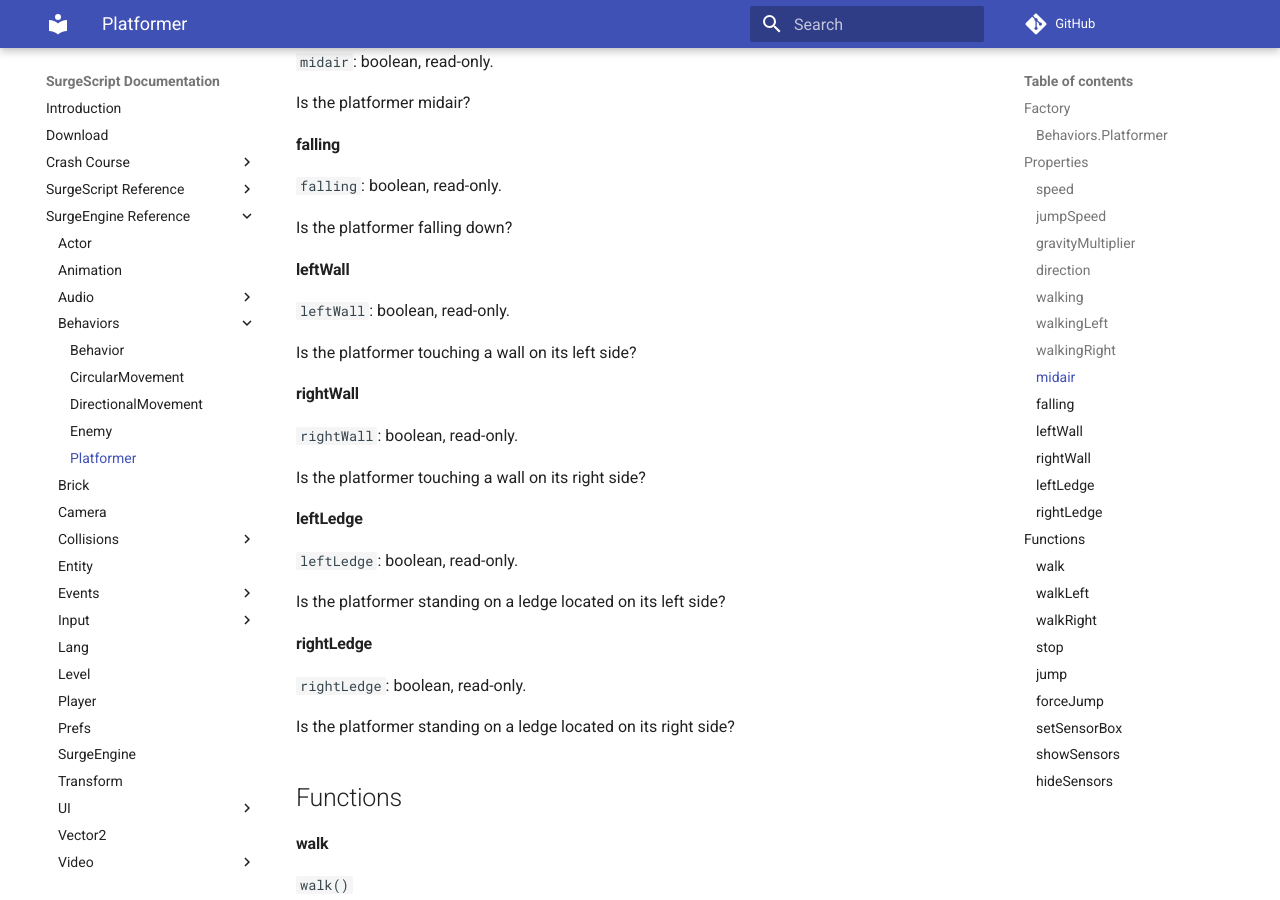
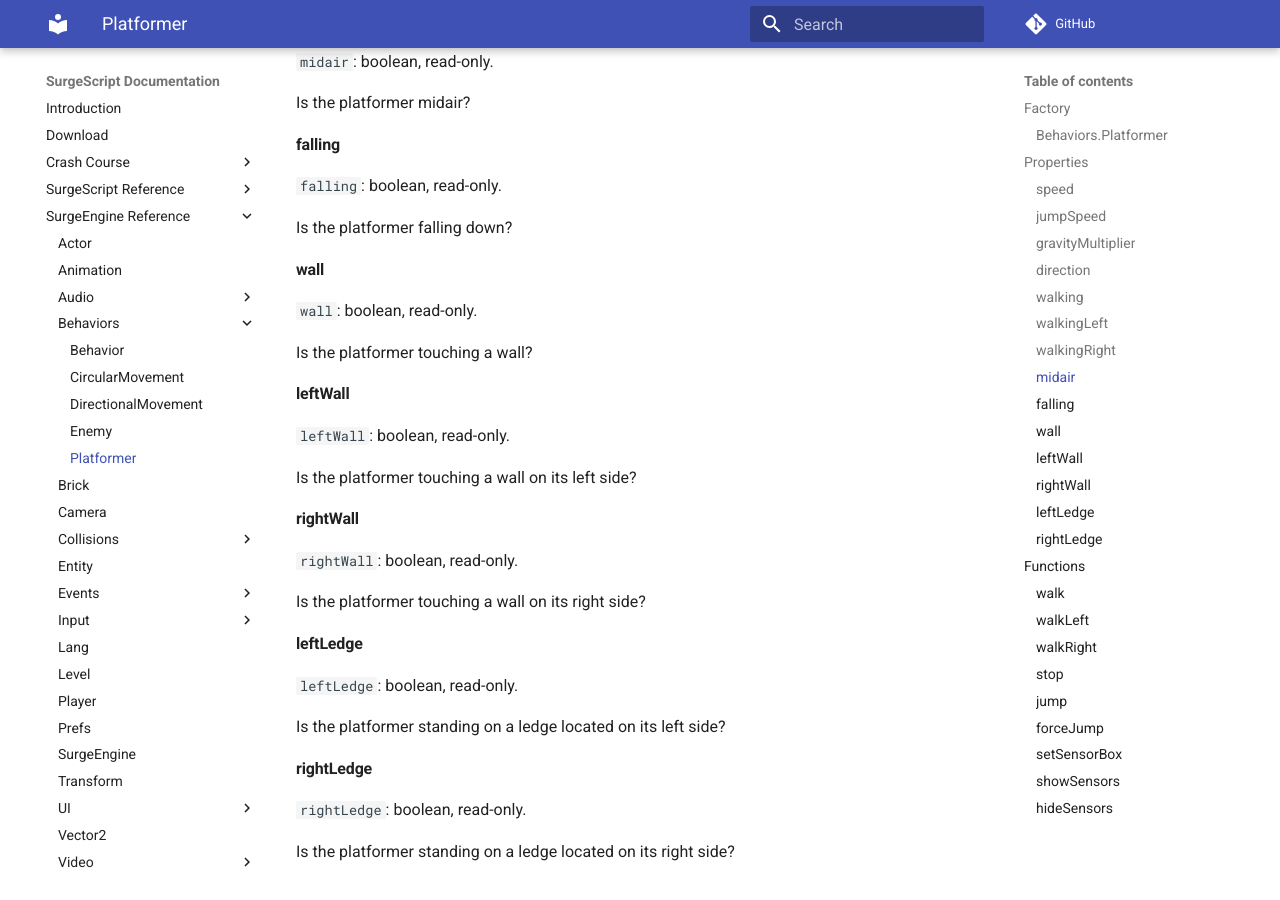
Before and after one commit to alemart/surgescript, an MkDocs documentation site: the page built from docs/engine/platformer.md, in a window 1280 px wide and 900 px high, scrolled down 2116 px. Built offline with MkDocs 1.6.1 and Material for MkDocs 9.7.7, drawn with Linux system fonts in a browser that asks for light colours; comment, search, counter and statistics services are not loaded.

Commit message:
Add to docs: Platformer.wall

```diff
--- a/docs/engine/platformer.md
+++ b/docs/engine/platformer.md
@@ -101,6 +101,12 @@ Is the platformer midair?
 `falling`: boolean, read-only.
 
 Is the platformer falling down?
+
+#### wall
+
+`wall`: boolean, read-only.
+
+Is the platformer touching a wall?
 
 #### leftWall
 
```
